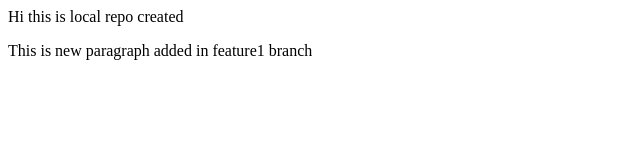
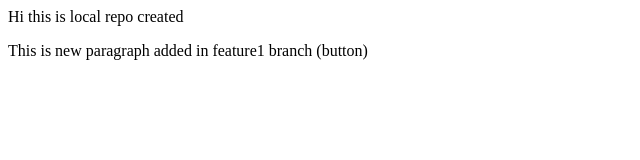
Before and after one commit to Madhusudhan1172/localrepo, a plain HTML site: page index.html in a window 1280 px wide. Shown: the full height of the page, 0-640 px from the left. Drawn offline with Linux system fonts and the light colour scheme.

```diff
--- a/index.html
+++ b/index.html
@@ -1,3 +1,3 @@
 <p>Hi this is local repo created</p>
 
-<p>This is new paragraph added in feature1 branch</p>
+<p>This is new paragraph added in feature1 branch (button)</p>
```
